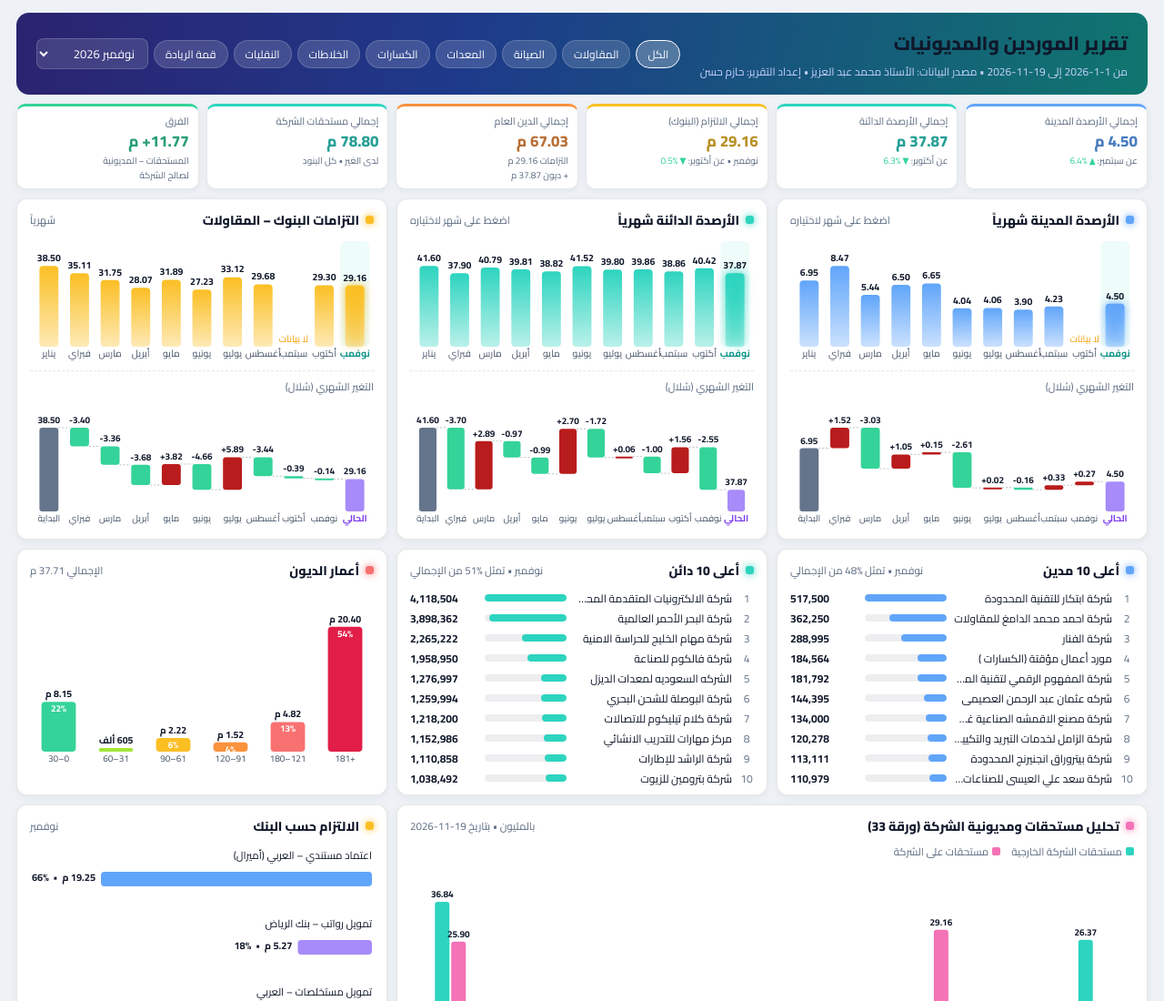
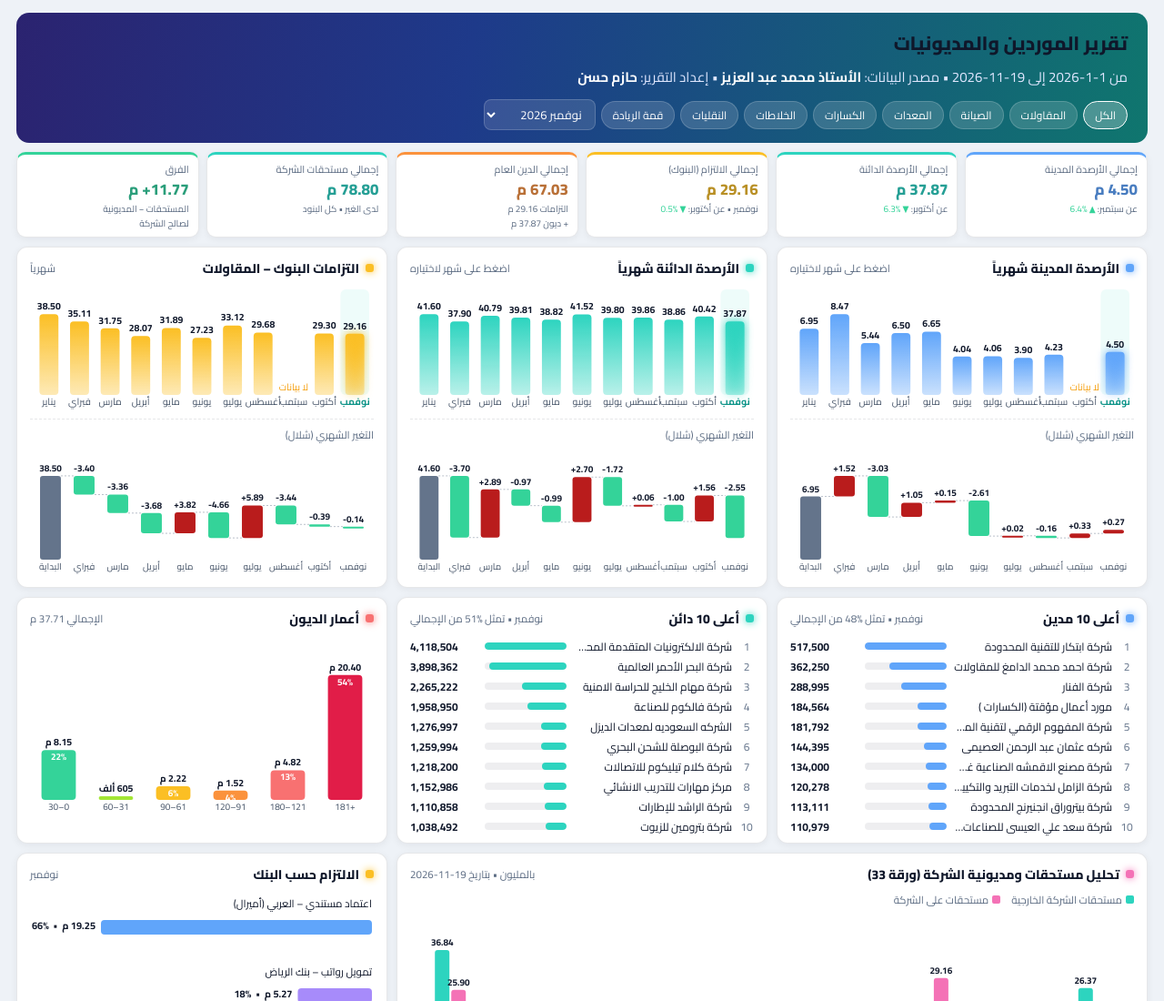
Before and after one commit to hazemdrexcel-cyber/Suppliers_Report-, a plain HTML site: page index.html in a window 1280 px wide. Shown: the top 1100 px of the page at 91% size. Drawn offline with Linux system fonts and the light colour scheme.

Commit message:
Add files via upload

```diff
--- a/index.html
+++ b/index.html
@@ -11,7 +11,7 @@
 body{background:#eef2f7;color:var(--tx);font-family:'Cairo','Segoe UI',Tahoma,sans-serif;font-size:13px}
 .wrap{max-width:1400px;margin:0 auto;padding:14px 18px 20px}
 .hero{border-radius:14px;padding:14px 22px;background:linear-gradient(100deg,#2b2370 0%,#1e3a8a 40%,#0f766e 100%);display:flex;justify-content:space-between;align-items:center;flex-wrap:wrap;gap:10px}
-.hero h1{font-size:21px;font-weight:800}.hero p{color:#c7d2fe;font-size:12px}
+.hero h1{font-size:21px;font-weight:800}.hero p{color:#e0e7ff;font-size:15px;margin-top:3px}.hero p b{color:#fff;font-weight:700}
 .bar{display:flex;flex-wrap:wrap;gap:6px;align-items:center}
 .chip{border:1px solid rgba(255,255,255,.18);background:rgba(255,255,255,.15);color:var(--tx);border-radius:999px;padding:3px 12px;cursor:pointer;font-family:inherit;font-size:12px}
 .chip.on{background:rgba(13,148,136,.12);border-color:var(--teal);color:#0d9488}
@@ -67,7 +67,7 @@ table.d tfoot td{position:sticky;bottom:0;background:var(--card);font-weight:800
 <body>
 <div class="wrap">
   <div class="hero">
-    <div><h1>تقرير الموردين والمديونيات</h1><p>من 1-1-2026 إلى <span class="d33"></span> • مصدر البيانات: الأستاذ محمد عبد العزيز • إعداد التقرير: حازم حسن</p></div>
+    <div><h1>تقرير الموردين والمديونيات</h1><p>من 1-1-2026 إلى <span class="d33"></span> • مصدر البيانات: <b>الأستاذ محمد عبد العزيز</b> • إعداد التقرير: <b>حازم حسن</b></p></div>
     <div class="bar"><div class="bar" id="coChips"></div><select id="mSel"></select></div>
   </div>
   <div class="kpis" id="kpis"></div>
@@ -152,7 +152,6 @@ function wf(id,vals,inv){
   if(av.length<2){x.fillStyle='#475569';x.textAlign='center';x.textBaseline='middle';x.fillText('اختر شهراً بعد يناير لعرض التغيرات',w/2,h/2);return}
   const bars=[{i:av[0],lab:MO[av[0]],y0:null,y1:vals[av[0]],tot:1}];
   for(let k=1;k<av.length;k++){const i=av[k],p=av[k-1];bars.push({i,p,lab:MO[i],y0:vals[p],y1:vals[i]})}
-  const last=av[av.length-1];bars.push({i:last,lab:MO[last],y0:null,y1:vals[last],tot:1,end:1});
   const ys=bars.flatMap(b=>b.tot?[b.y1]:[b.y0,b.y1]);let lo=Math.min(...ys),hi=Math.max(...ys);const pad=(hi-lo)*.35||hi*.1;lo=Math.max(0,lo-pad);hi+=pad*.5;
   const Y=v=>P.t+(h-P.t-P.b)*(1-(v-lo)/(hi-lo));const n=bars.length,cw=(w-P.l-P.r)/n,bw=Math.min(26,cw*.62);
   bars.forEach((b,k)=>{const cx=P.l+cw*k,bx=cx+(cw-bw)/2;let top,bot,col,lbl;
```
